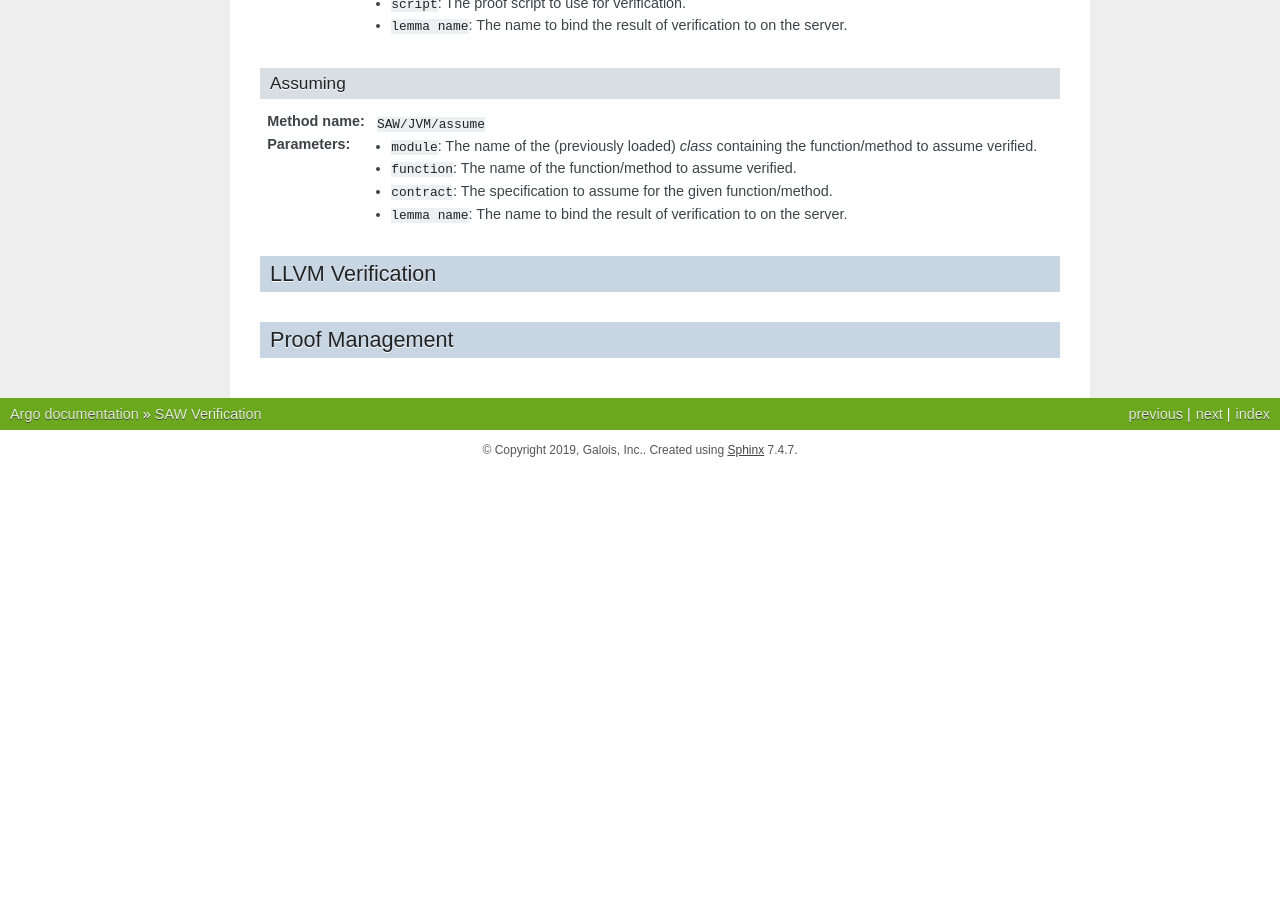
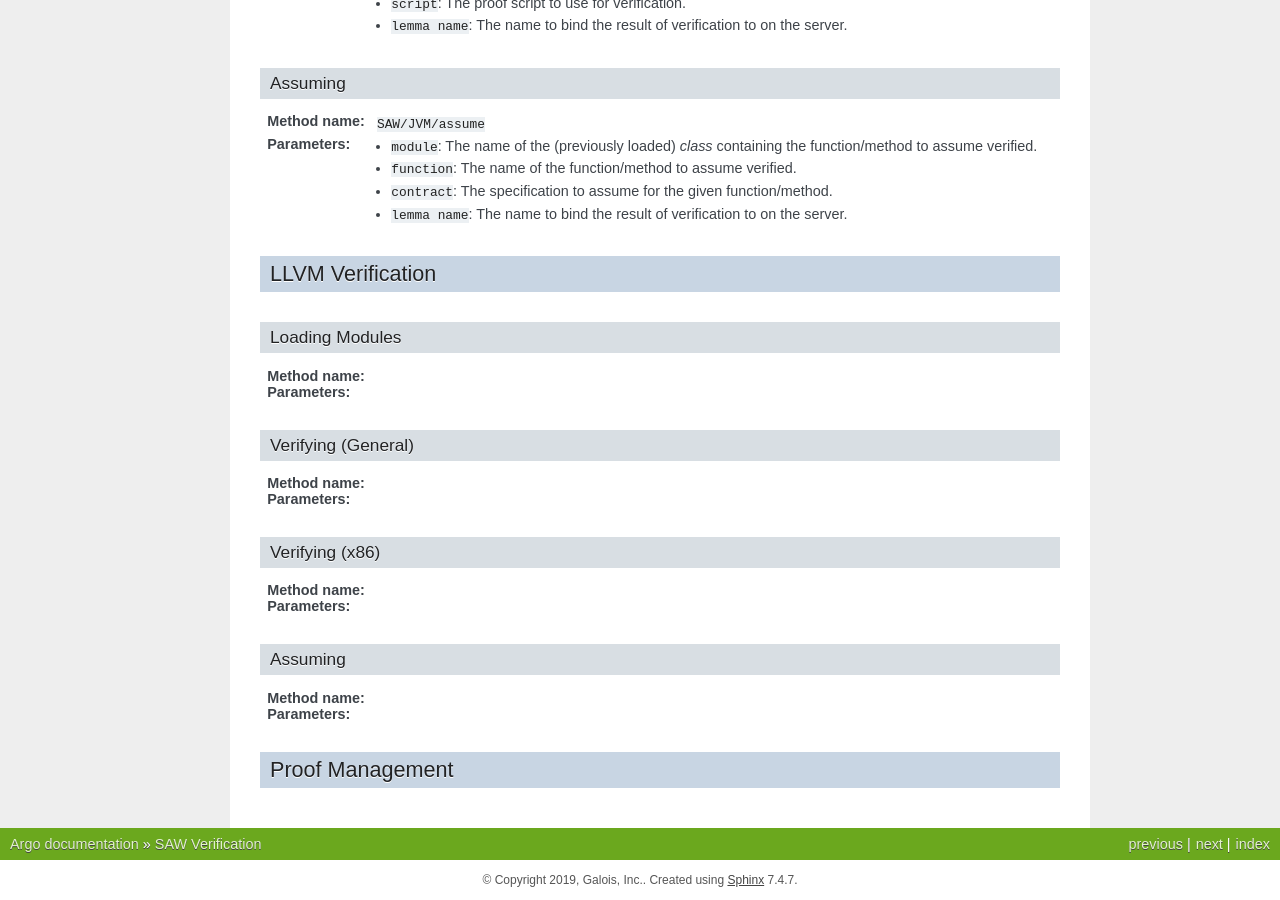
Before and after one commit to GaloisInc/argo, a Sphinx documentation site: the page built from docs/SAW.rst, in a window 1280 px wide and 900 px high, scrolled down 1258 px. Built offline with Sphinx 7.4.7, drawn with Linux system fonts in a browser that asks for light colours; before the commit the page ends 1728 px from its top, so only the background shows below that; some of the changed text lies outside the part shown.

Commit message:
LLVM verification commands skeleton

```diff
--- a/docs/SAW.rst
+++ b/docs/SAW.rst
@@ -86,5 +86,33 @@ Assuming
 LLVM Verification
 =================
 
+Loading Modules
+---------------
+
+:Method name:
+
+:Parameters:
+
+Verifying (General)
+-------------------
+
+:Method name:
+
+:Parameters:
+
+Verifying (x86)
+---------------
+
+:Method name:
+
+:Parameters:
+
+Assuming
+--------
+
+:Method name:
+
+:Parameters:
+
 Proof Management
 ================
```
